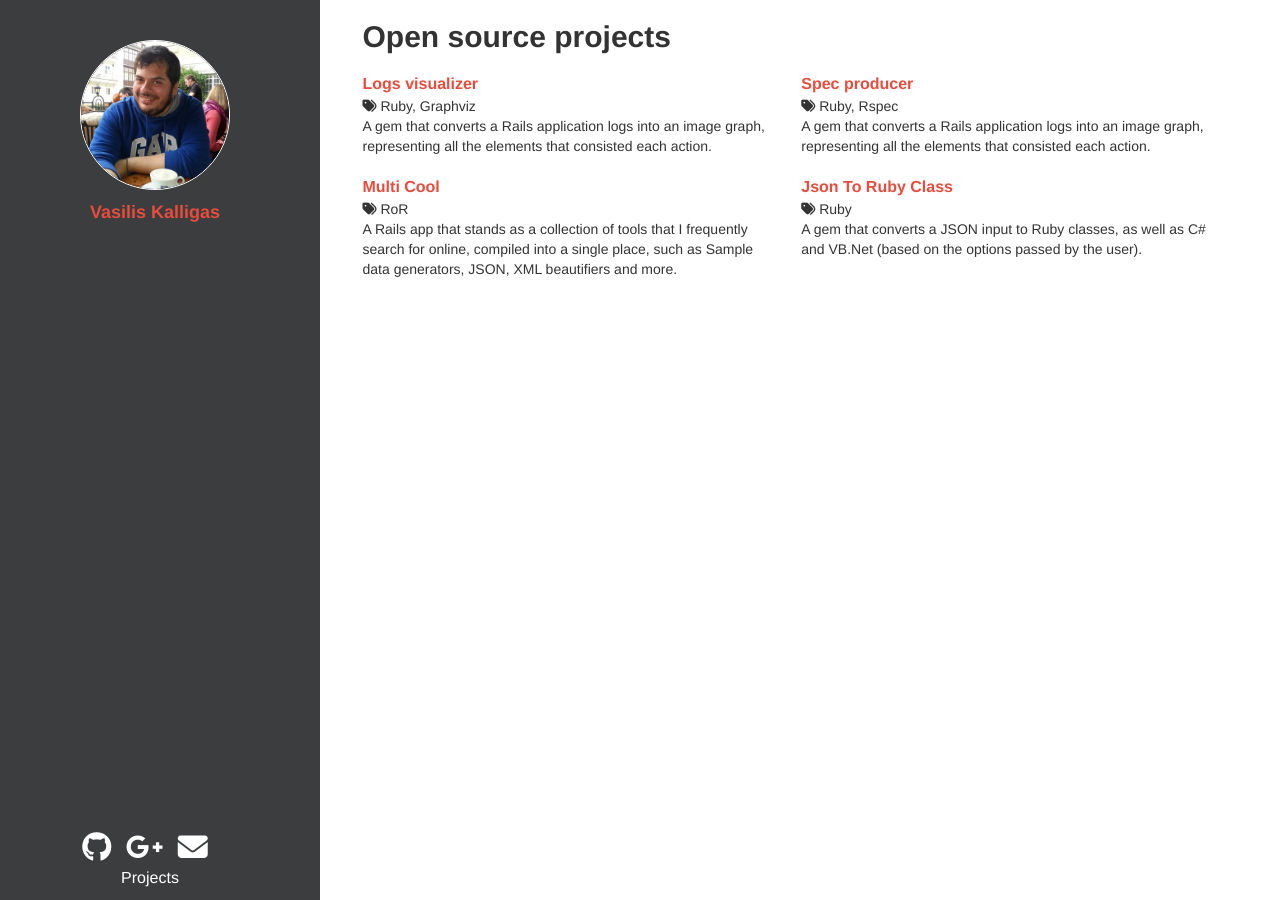
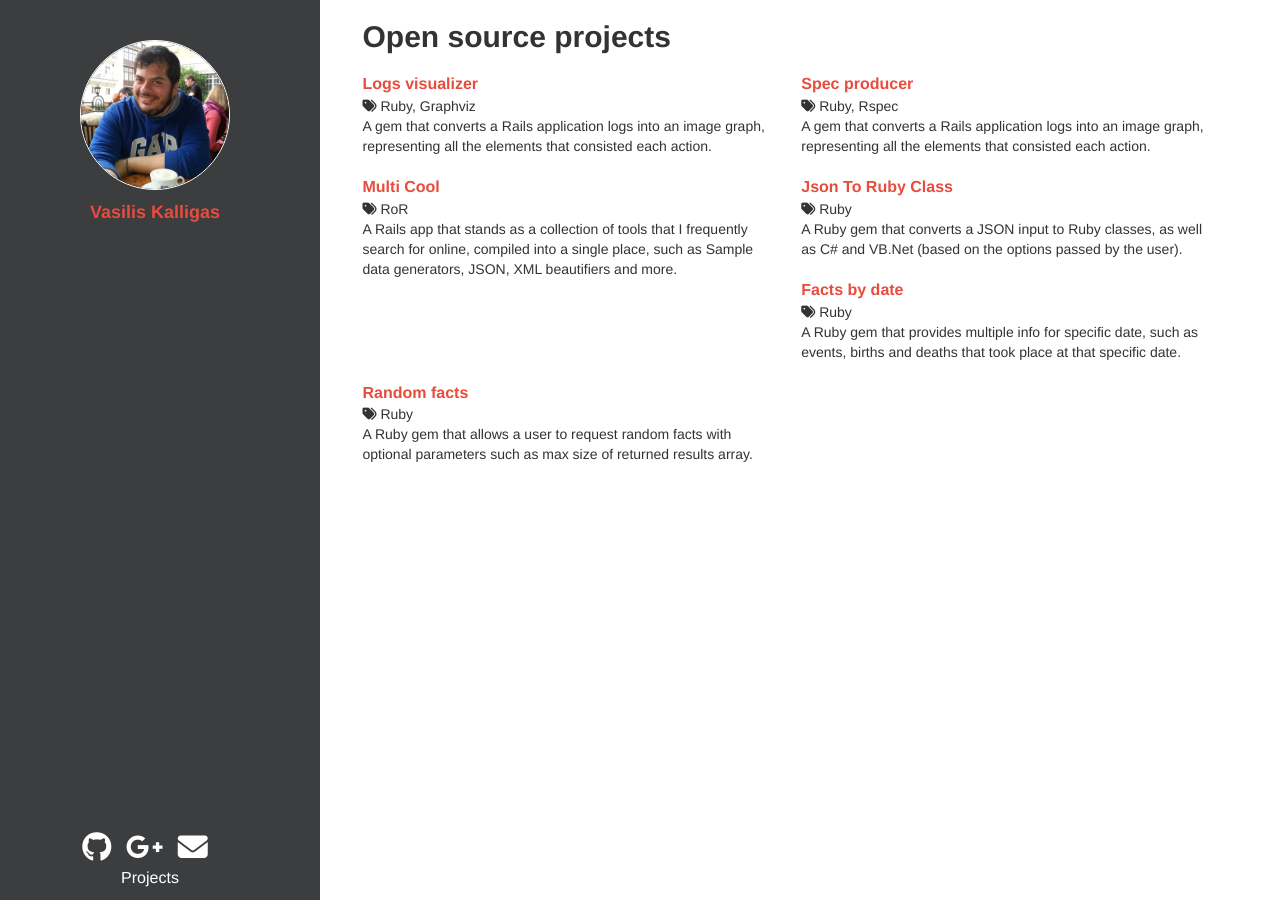
Before and after one commit to arcanoid/arcanoid.github.io, a Jekyll site: the page built from projects.html, in a window 1280 px wide. Built offline with Jekyll 4.4.1, drawn with Linux system fonts in a browser that asks for light colours; nearby versions of some CDN libraries.

Commit message:
More projects

```diff
--- a/_config.yml
+++ b/_config.yml
@@ -27,5 +27,13 @@ projects:
       Technologies: RoR
     Json To Ruby Class:
       Source code:  https://github.com/arcanoid/json_to_ruby_class
-      Description: A gem that converts a JSON input to Ruby classes, as well as C# and VB.Net (based on the options passed by the user).
+      Description: A Ruby gem that converts a JSON input to Ruby classes, as well as C# and VB.Net (based on the options passed by the user).
       Technologies: Ruby
+    Facts by date:
+      Source code: https://github.com/arcanoid/facts_by_date
+      Description: A Ruby gem that provides multiple info for specific date, such as events, births and deaths that took place at that specific date.
+      Technologies: Ruby
+    Random facts:
+      Source code: https://github.com/arcanoid/random_facts
+      Description: A Ruby gem that allows a user to request random facts with optional parameters such as max size of returned results array.
+      Technologies: Ruby
```
